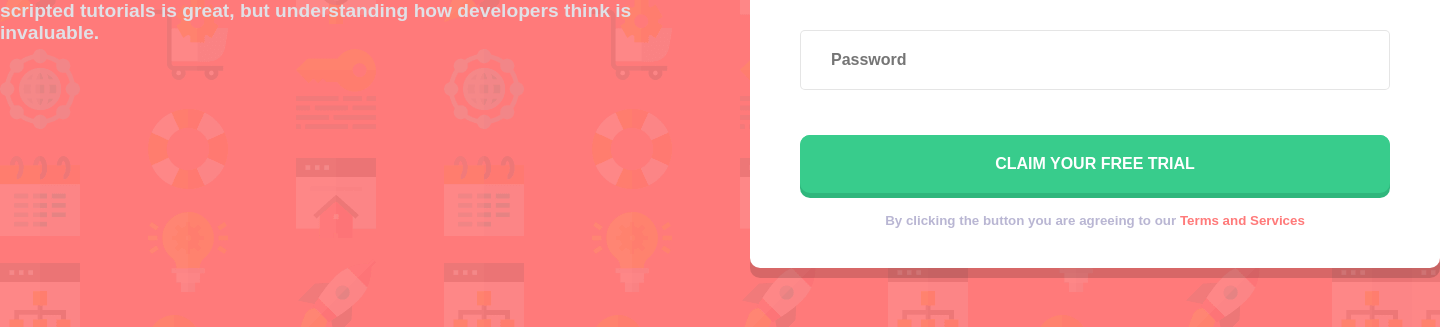
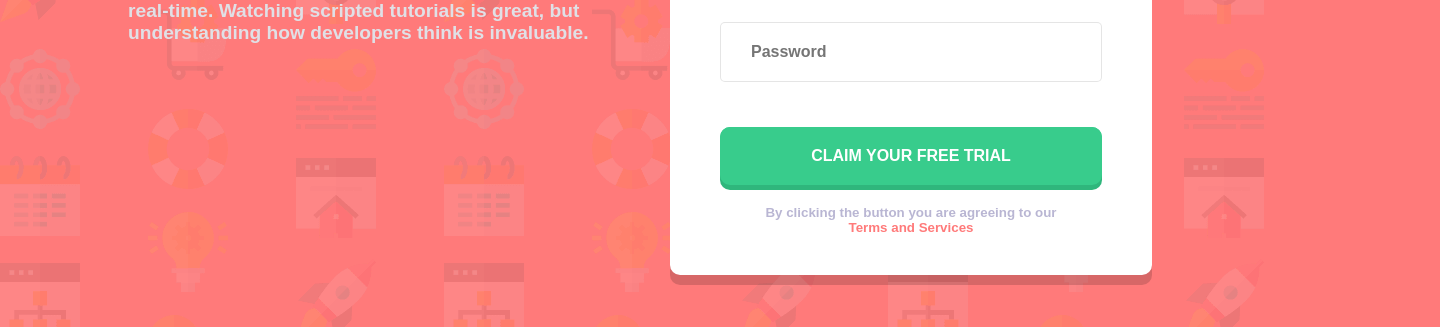
Before and after one commit to chukugodson/responsivenss_mediaQueries_task, a plain HTML site: page index.html in a window 1280 px wide. Shown: the part 473-800 px from the top of the page, 1440 px wide, since content can reach past the window. Drawn offline with Linux system fonts and the light colour scheme.

Commit message:
edited commit

```diff
--- a/stylem.css
+++ b/stylem.css
@@ -15,7 +15,7 @@ main{
     height: 100vh;
     align-items: center;
     margin: auto;
-    width: 1440px;
+    width:  80%;
     font-size: 16px;
     font-family: 'Poppins', sans-serif;
 }
```
